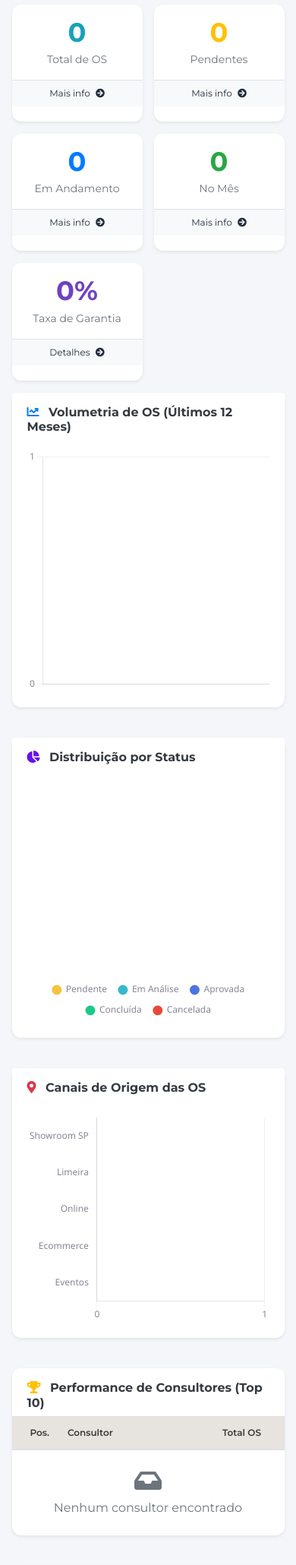
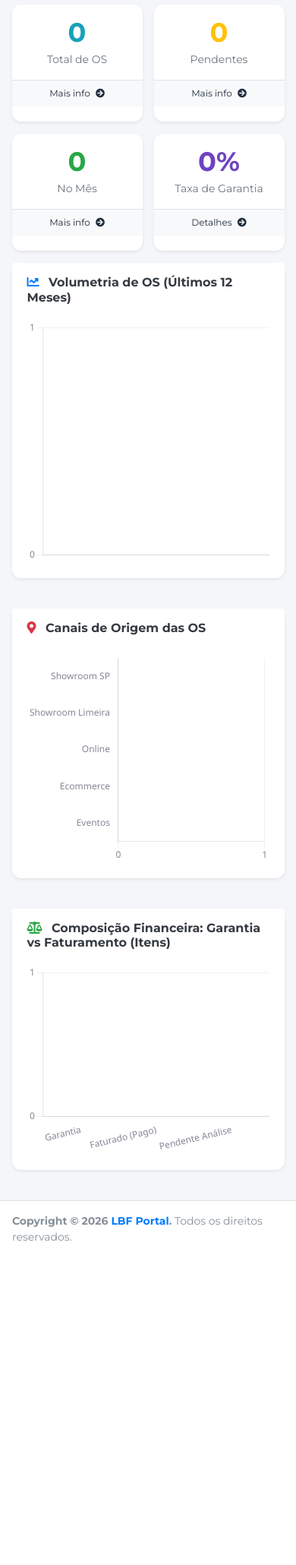
Before and after one commit to pedrohcorreia083/portal-IA, a Laravel app: page /dashboard in a window 390 px wide. Shown: the part 186-2246 px from the top of the page at 76% size. After the commit the page ends 1819 px from the top, so only its background shows below. Run offline with Laravel 12, Linux system fonts and the light colour scheme; the visitor is signed in with stand-in values (Sample User, id 1); data that the repository does not hold is empty; style sheets or scripts are compiled from the project's sources; some libraries are stand-ins or nearby versions.

Commit message:
Para aprovação

```diff
--- a/app/Http/Controllers/HomeController.php
+++ b/app/Http/Controllers/HomeController.php
@@ -73,11 +73,11 @@ class HomeController extends Controller
 
         // Origem das OS
         $origins = [
-            'showroom_sp' => ServiceOrder::where('origin', 'Showroom SP')->count(),
-            'limeira' => ServiceOrder::where('origin', 'Limeira')->count(),
-            'online' => ServiceOrder::where('origin', 'Online')->count(),
-            'ecommerce' => ServiceOrder::where('origin', 'Ecommerce')->count(),
-            'events' => ServiceOrder::where('origin', 'Eventos')->count(),
+            'showroom_sp' => ServiceOrder::where('origin', 'SHOWROOM SP')->count(),
+            'limeira' => ServiceOrder::where('origin', 'SHOWROOM LIMEIRA')->count(),
+            'online' => ServiceOrder::where('origin', 'SHOWROOM ON-LINE')->count(),
+            'ecommerce' => ServiceOrder::where('origin', 'E-COMMERCE')->count(),
+            'events' => ServiceOrder::where('origin', 'EVENTOS')->count(),
         ];
 
         // Top consultores
--- a/app/Http/Controllers/ServiceOrderController.php
+++ b/app/Http/Controllers/ServiceOrderController.php
@@ -64,7 +64,7 @@ class ServiceOrderController extends Controller
                 'client_phone' => 'nullable|string|max:20',
                 'consultant_name' => 'required|string|max:255',
                 'client_code' => 'required|string|max:50',
-                'origin' => 'required|in:SHOWROOM SP,SHOWROOM LIMEIRA,SHOWROOM ON-LINE,E-COMMERCE,EVENTOS',
+                'origin' => 'required|in:SHOWROOM SP,SHOWROOM LIMEIRA,SHOWROOM ON-LINE,E-COMMERCE,',
                 'order_date' => 'required|date',
                 'observations' => 'nullable|string',
             ]);
--- a/resources/views/dashboard.blade.php
+++ b/resources/views/dashboard.blade.php
@@ -51,22 +51,6 @@
             <div class="small-box shadow-sm border-0 bg-white h-100 position-relative"
                 style="border-radius: 12px; overflow: hidden; transition: transform .2s;">
                 <div class="inner p-3">
-                    <h3 class="text-primary font-weight-bold mb-1">{{ $stats['os_in_progress'] }}</h3>
-                    <p class="text-muted text-sm font-weight-medium mb-0">Em Andamento</p>
-                </div>
-                <div class="icon position-absolute" style="right: 15px; top: 15px; opacity: 0.15; font-size: 2.5rem;">
-                    <i class="fas fa-tools text-primary"></i>
-                </div>
-                <a href="#" class="small-box-footer bg-light text-primary text-xs py-2 border-top">
-                    Mais info <i class="fas fa-arrow-circle-right ml-1"></i>
-                </a>
-            </div>
-        </div>
-
-        <div class="col-lg-3 col-6 mb-3">
-            <div class="small-box shadow-sm border-0 bg-white h-100 position-relative"
-                style="border-radius: 12px; overflow: hidden; transition: transform .2s;">
-                <div class="inner p-3">
                     <h3 class="text-success font-weight-bold mb-1">{{ $stats['os_completed_month'] }}</h3>
                     <p class="text-muted text-sm font-weight-medium mb-0">No Mês</p>
                 </div>
@@ -100,7 +84,7 @@
 
     <!-- Linha 2 — Gráficos Principais -->
     <div class="row">
-        <div class="col-md-8 mb-4">
+        <div class="col-md-6 mb-4">
             <div class="card card-custom border-0 shadow-sm" style="border-radius: 12px;">
                 <div class="card-header bg-white border-0 pt-3 pb-0">
                     <h3 class="card-title text-dark font-weight-bold text-md">
@@ -115,24 +99,7 @@
             </div>
         </div>
 
-        <div class="col-md-4 mb-4">
-            <div class="card card-custom border-0 shadow-sm" style="border-radius: 12px;">
-                <div class="card-header bg-white border-0 pt-3 pb-0">
-                    <h3 class="card-title text-dark font-weight-bold text-md">
-                        <i class="fas fa-chart-pie text-indigo mr-2"></i> Distribuição por Status
-                    </h3>
-                </div>
-                <div class="card-body d-flex align-items-center justify-content-center">
-                    <div style="height: 320px; width: 100%; position: relative;">
-                        <canvas id="statusDistributionChart"></canvas>
-                    </div>
-                </div>
-            </div>
-        </div>
-    </div>
-
-    <!-- Linha 3 — Operacional & Ranking -->
-    <div class="row">
+        <!-- Linha 3 — Operacional & Ranking -->
         <div class="col-md-6 mb-4">
             <div class="card card-custom border-0 shadow-sm" style="border-radius: 12px;">
                 <div class="card-header bg-white border-0 pt-3 pb-0">
@@ -148,61 +115,6 @@
             </div>
         </div>
 
-        <div class="col-md-6 mb-4">
-            <div class="card card-custom border-0 shadow-sm" style="border-radius: 12px; overflow: hidden;">
-                <div class="card-header bg-white border-0 pt-3 pb-2">
-                    <h3 class="card-title text-dark font-weight-bold text-md">
-                        <i class="fas fa-trophy text-warning mr-2"></i> Performance de Consultores (Top 10)
-                    </h3>
-                </div>
-                <div class="card-body p-0">
-                    <div class="table-responsive" style="max-height: 280px;">
-                        <table class="table table-hover table-valign-middle mb-0">
-                            <thead class="bg-light text-muted text-xs uppercase font-weight-bold">
-                                <tr>
-                                    <th style="width: 60px" class="text-center">Pos.</th>
-                                    <th>Consultor</th>
-                                    <th class="text-center" style="width: 100px">Total OS</th>
-                                </tr>
-                            </thead>
-                            <tbody>
-                                @forelse($topConsultants as $index => $consultant)
-                                    <tr>
-                                        <td class="text-center font-weight-bold">
-                                            @if ($index == 0)
-                                                <span class="badge badge-warning p-2 text-white shadow-sm"
-                                                    style="background-color: #ffd700 !important; border-radius: 50%; width: 24px; height: 24px; display: inline-flex; align-items: center; justify-content: center;">1</span>
-                                            @elseif($index == 1)
-                                                <span class="badge badge-secondary p-2 shadow-sm"
-                                                    style="background-color: #c0c0c0 !important; border-radius: 50%; width: 24px; height: 24px; display: inline-flex; align-items: center; justify-content: center;">2</span>
-                                            @elseif($index == 2)
-                                                <span class="badge badge-danger p-2 shadow-sm"
-                                                    style="background-color: #cd7f32 !important; border-radius: 50%; width: 24px; height: 24px; display: inline-flex; align-items: center; justify-content: center;">3</span>
-                                            @else
-                                                <span class="text-muted text-sm">{{ $index + 1 }}º</span>
-                                            @endif
-                                        </td>
-                                        <td class="font-weight-medium text-dark text-sm">
-                                            {{ $consultant->consultant_name }}</td>
-                                        <td class="text-center">
-                                            <span class="badge badge-light border font-weight-bold px-3 py-1.5"
-                                                style="border-radius: 20px;">{{ $consultant->total_os }}</span>
-                                        </td>
-                                    </tr>
-                                @empty
-                                    <tr>
-                                        <td colspan="3" class="text-center text-muted py-4">
-                                            <i class="fas fa-inbox fa-2x mb-2 text-gray-200 d-block"></i>
-                                            Nenhum consultor encontrado
-                                        </td>
-                                    </tr>
-                                @endforelse
-                            </tbody>
-                        </table>
-                    </div>
-                </div>
-            </div>
-        </div>
     </div>
 
     <!-- Linha 4 — Financeiro/Técnico -->
@@ -353,7 +265,7 @@
                 new Chart(ctxOrigin, {
                     type: 'bar',
                     data: {
-                        labels: ['Showroom SP', 'Limeira', 'Online', 'Ecommerce', 'Eventos'],
+                        labels: ['Showroom SP', 'Showroom Limeira', 'Online', 'Ecommerce', 'Eventos'],
                         datasets: [{
                             data: [
                                 {{ $origins['showroom_sp'] ?? 0 }},
```
